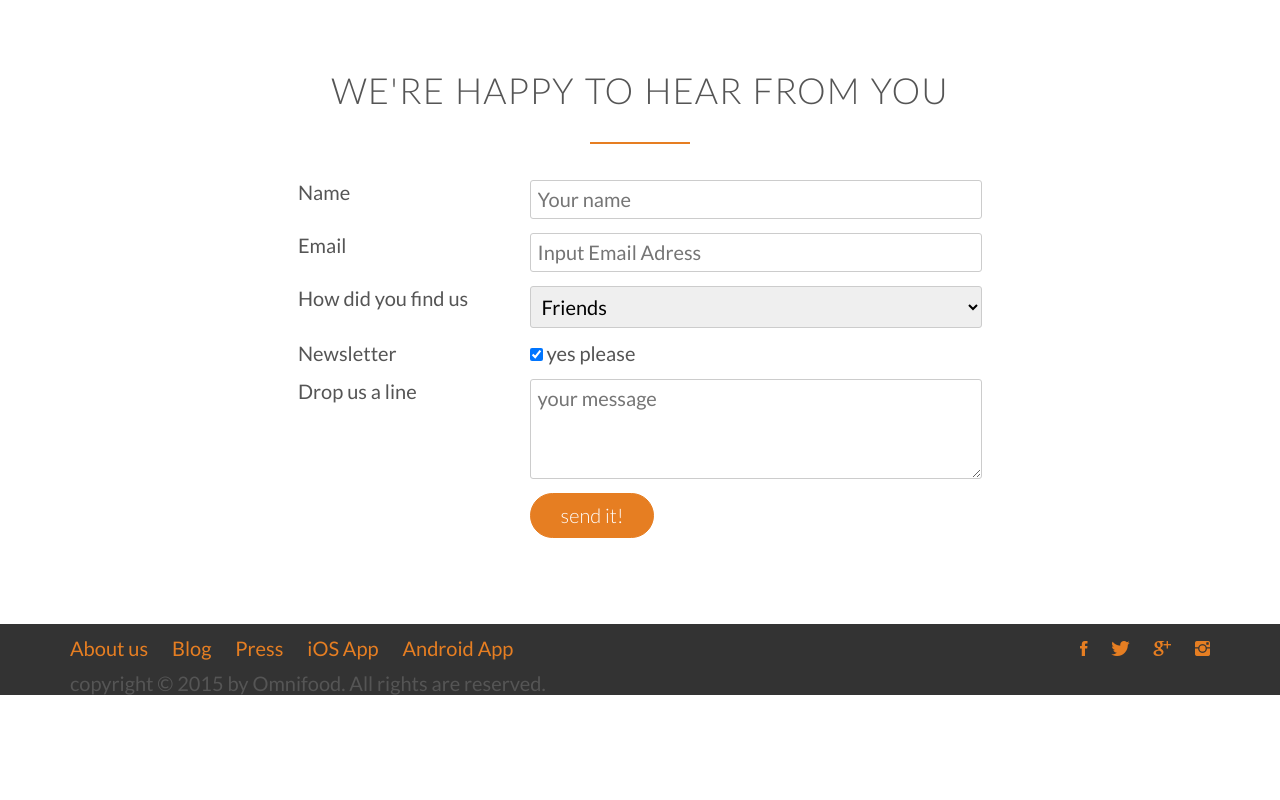
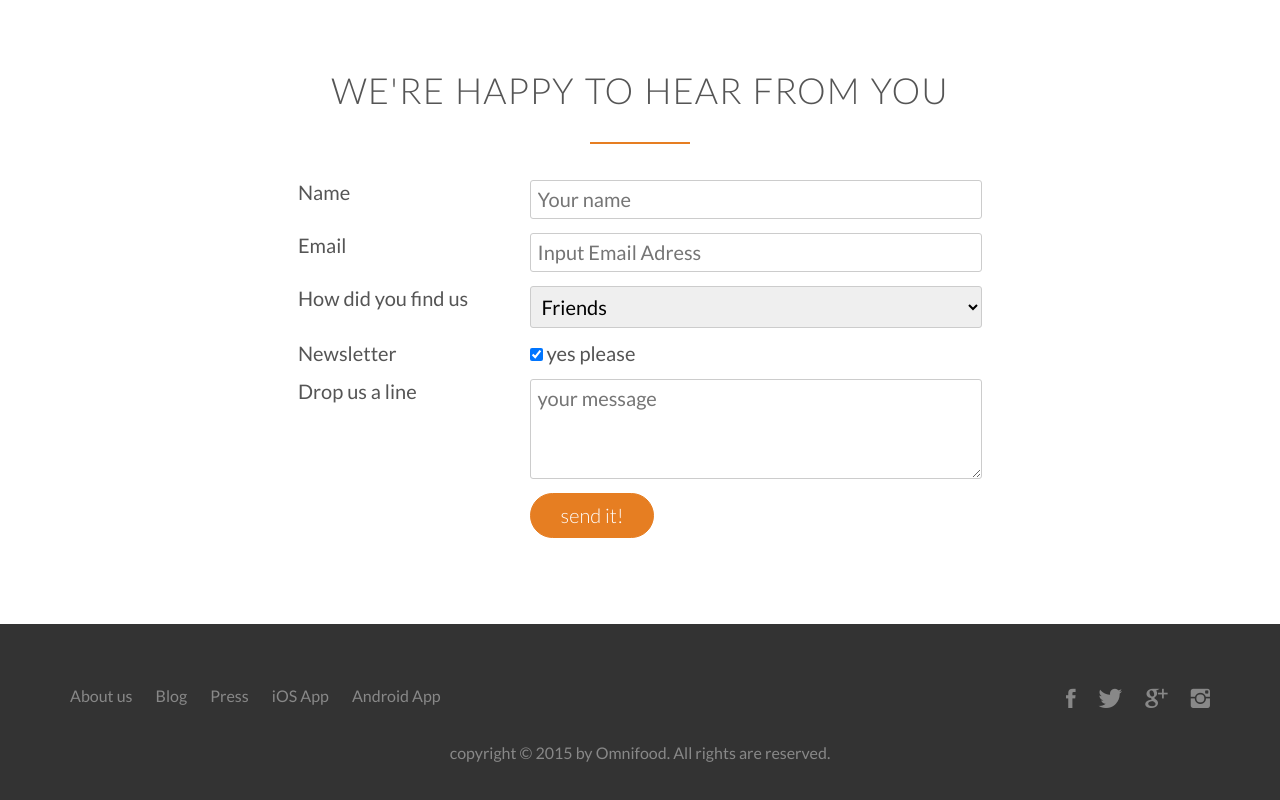
Before and after one commit to DEV-EGo/omni-food, a plain HTML site: page index.html in a window 1280 px wide. Shown: the part 4709-5509 px from the top of the page. Before the commit the page ends 5404 px from the top, so only its background shows below. Drawn offline with Linux system fonts and the light colour scheme; files whose address does not match are found by name.

Commit message:
footer-complete

```diff
--- a/Resources/CSS/style.css
+++ b/Resources/CSS/style.css
@@ -134,7 +134,7 @@ a:visited {
     color: #e67e22;
     text-decoration: none;
     padding-bottom: 1px;
-    border-bottom: 1px solid #e67e22;
+    /* border-bottom: 1px solid #e67e22; */
     transition: border-bottom 0.2s, color 0.2s;
 
 }
@@ -508,6 +508,8 @@ input[type=checbox] {
 
 footer{
     background-color: #333;
+    padding: 50px;
+    font-size: 80%;
 }
 
 .footer-nav {
@@ -537,4 +539,45 @@ footer{
 .social-links li a:visited {
     text-decoration: none;
     border: 0;
+    color: #888;
+    transition: color 0.2s;
 }
+
+.footer-nav li a:hover,
+.footer-nav li a:active {
+    color: #ddd;
+}
+
+.social-links li a:link,
+.social-links li a:visited {
+    font-size: 160%;
+}
+
+.ion-social-facebook,
+.ion-social-twitter,
+.ion-social-googleplus,
+.ion-social-instagram {
+transition: color 0.2s;
+}
+
+.ion-social-facebook:hover {
+    color:#3b5998;
+}
+
+.ion-social-twitter:hover {
+    color:#00aced;
+}
+
+.ion-social-googleplus:hover {
+    color:#dd4b39;
+}
+
+.ion-social-instagram:hover {
+    color:#517fa4;
+}
+
+footer p {
+    color: #888;
+    text-align: center;
+    margin-top: 20px;
+}
```
